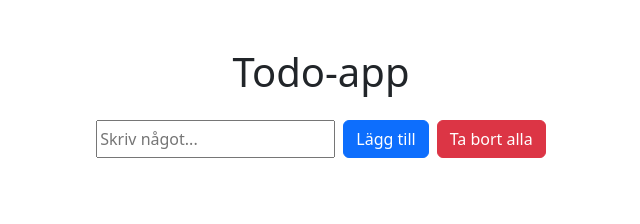
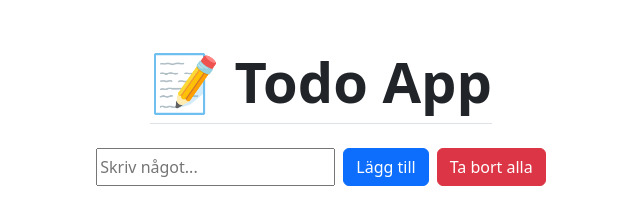
Before and after one commit to Andreasjonsson00/todo-app, a website: page index.html in a window 1280 px wide. Shown: the whole page, without its empty margins (319-959 px from the left). Drawn offline with nearby package versions, Linux system fonts and the light colour scheme.

Commit message:
new styling to header

```diff
--- a/index.html
+++ b/index.html
@@ -8,7 +8,7 @@
   </head>
   <body>
     <div class="container d-flex flex-column align-items-center">
-      <h1 class="mt-5">Todo-app</h1>
+      <h1 class="mt-5 text-center fw-bold display-4 border-bottom pb-2">📝 Todo App</h1>
 
       <div class="container justify-content-center d-flex gap-2 mb-3 mt-3">
         <input
```
